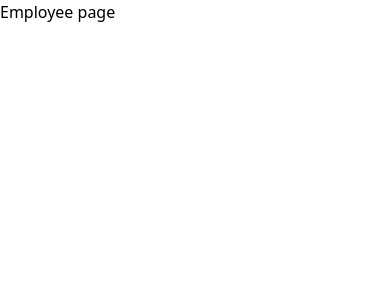
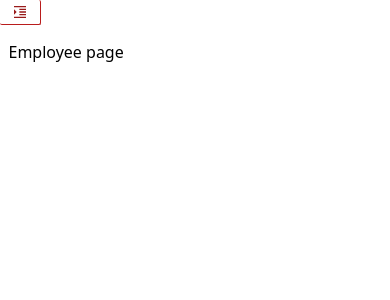
Before and after one commit to AbdullahAlMaksud/project-workon-client, a React (Vite) app: page /dashboard in a window 390 px wide. Shown: the top 300 px of the page. Built offline with nearby package versions, Linux system fonts and the light colour scheme.

Commit message:
Dashboard Sliding Menu Implement

```diff
--- /dev/null
+++ b/src/Pages/Contact.jsx
@@ -0,0 +1,11 @@
+import React from 'react';
+
+const Contact = () => {
+    return (
+        <div>
+
+        </div>
+    );
+};
+
+export default Contact;
--- a/src/Pages/Dashboard/Dashboard.jsx
+++ b/src/Pages/Dashboard/Dashboard.jsx
@@ -4,10 +4,19 @@ import { NavLink, Outlet } from 'react-router-dom';
 import { TbUsersGroup } from 'react-icons/tb';
 import { MdOutlinePayments, MdOutlineWorkHistory } from 'react-icons/md';
 import { GiProgression } from 'react-icons/gi';
+import { useState } from 'react';
+import { MdFormatIndentIncrease, MdFormatIndentDecrease } from "react-icons/md";
+
+
 const Dashboard = () => {
     const role = 'employee'
     // const role = 'hr'
     // const role = 'admin'
+
+    const [isOpen, setIsOpen] = useState(false)
+    const handleOpen = () => {
+        setIsOpen(!isOpen)
+    }
 
     const employeeMenu = <>
         <li className='text-white w-full flex'>
@@ -67,8 +76,16 @@ const Dashboard = () => {
     </>
 
     return (
+        <>
+            <button onClick={handleOpen} className={isOpen ? 'md:hidden px-3 py-1 rounded-sm absolute z-10 text-white' : 'md:hidden px-3 py-1 rounded-sm absolute z-10 border-red-700 border border-t-0 border-l-0 text-red-800'}>
+                {
+                    isOpen ? <MdFormatIndentDecrease className="duration-500 ease-in" /> : <MdFormatIndentIncrease className="duration-500 ease-in" />
+                }
+
+
+            </button>
             <div className='flex'>
-            <aside className='hidden md:flex'>
+                <aside className={isOpen === true ? 'translate-x-0 md:flex duration-300 ease-out' : `-translate-x-60 md:translate-x-0 md:flex duration-300 ease-out`}>
                     {
                         role === 'employee' && <Sidebar mainMenu={employeeMenu} />
                     }
@@ -81,10 +98,11 @@ const Dashboard = () => {
                 </aside>
 
 
-            <section>
+                <section className={isOpen === true ? 'duration-700 ease-out my-10' : '-ml-56 md:ml-0 duration-700 ease-out my-10'}>
                     <Outlet />
                 </section>
             </div>
+        </>
     );
 };
 
--- a/src/Pages/Dashboard/Sidebar.jsx
+++ b/src/Pages/Dashboard/Sidebar.jsx
@@ -10,7 +10,7 @@ import { Link } from "react-router-dom";
 const Sidebar = ({ mainMenu }) => {
 
     return (
-        <div className='w-60 min-h-screen bg-red-900 '>
+        <div className='min-h-screen bg-red-900 '>
             <div className="flex justify-center pt-10">
                 <Link to={'/'} className='relative bg-gray-200 text-black px-4  h-12 flex items-center rounded-md active:scale-95'>
                     <h1 className='text-3xl font-black w-fit font-raleway'><span className='text-red-700'>W</span>ork<span className='text-red-700'>on</span></h1>
--- a/src/routes/Routes.jsx
+++ b/src/routes/Routes.jsx
@@ -6,6 +6,7 @@ import Dashboard from "../Pages/Dashboard/Dashboard";
 import SignUp from "../authentication/SignUp";
 import SignIn from "../authentication/SignIn";
 import Display from "../Pages/Dashboard/Display";
+import Contact from "../Pages/Contact";
 
 
 const router = createBrowserRouter([
@@ -26,6 +27,10 @@ const router = createBrowserRouter([
         path: '/signup',
         element: <SignUp />
       },
+      {
+        path: '/contact',
+        element: <Contact />
+      },
     ]
   },
   {
```
Lines whose indentation alone changed are shown as unchanged.
